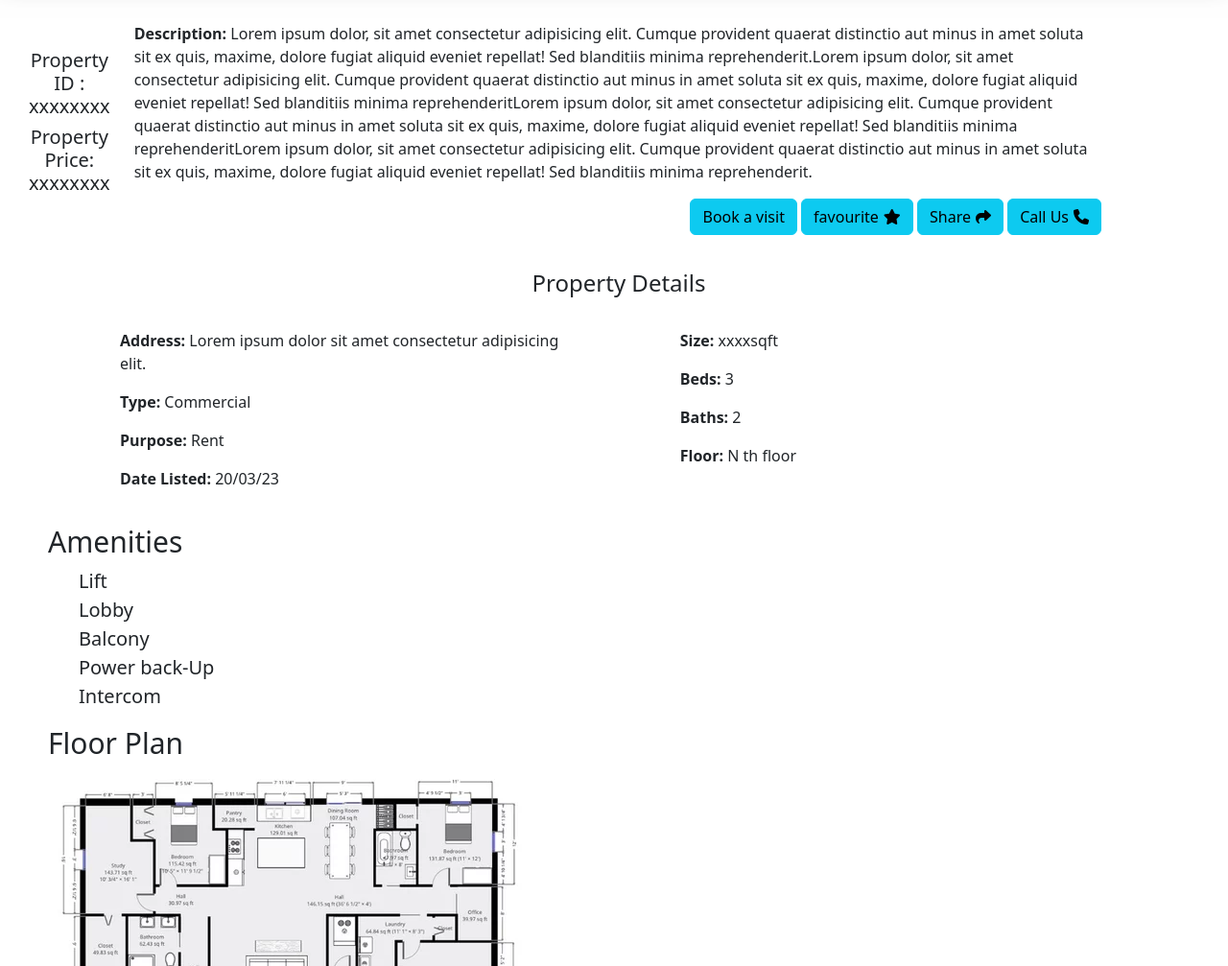
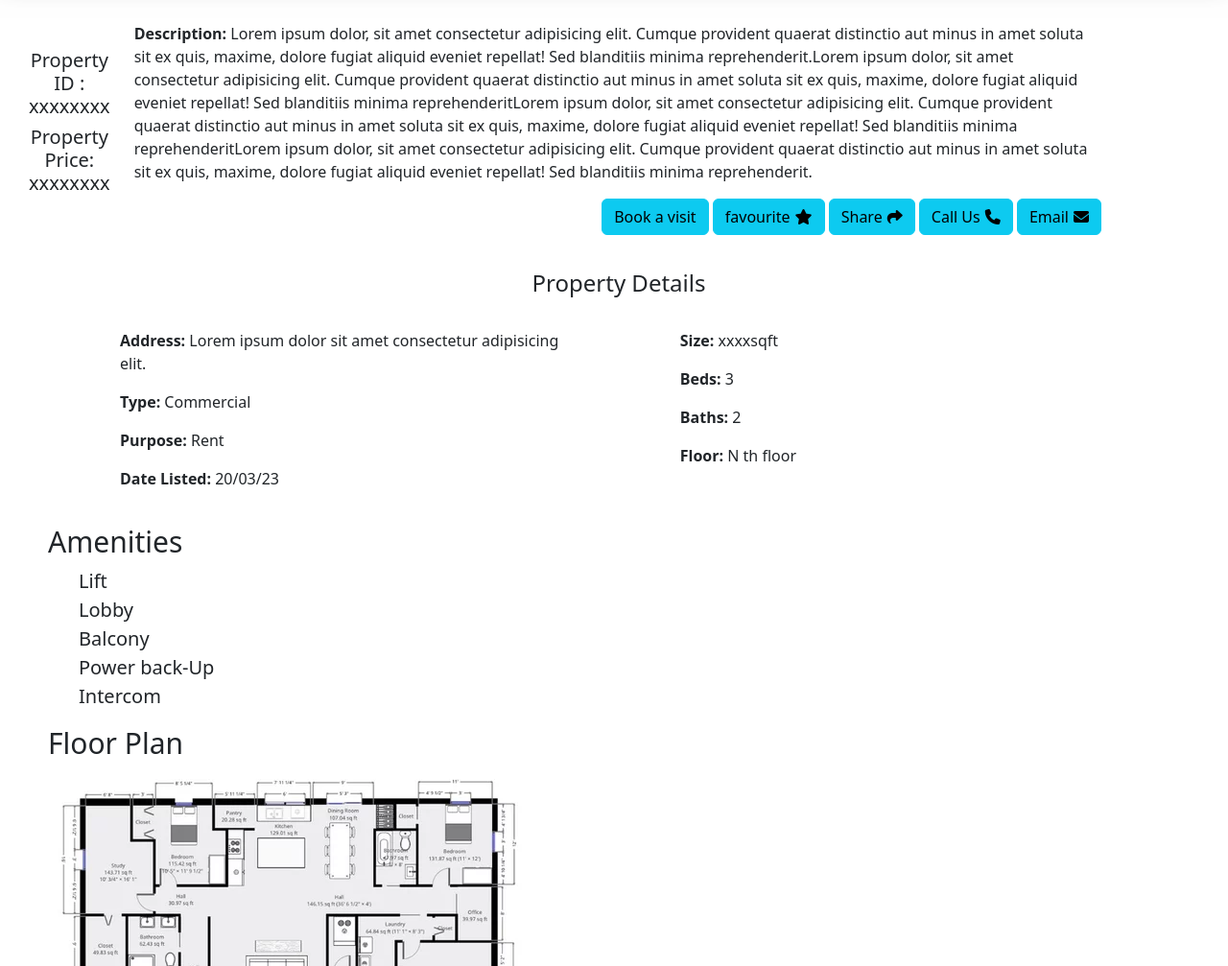
Before and after one commit to mrshovon/PRISM, a plain HTML site: page property-details.html in a window 1280 px wide. Shown: the part 880-1887 px from the top of the page at 96% size. Drawn offline with nearby package versions, Linux system fonts and the light colour scheme; files that its build step writes are made by us from their sources.

Commit message:
20323/427/off/lap/own/lastcomt

```diff
--- a/property-details.html
+++ b/property-details.html
@@ -79,6 +79,7 @@
             <li class="btn btn-info"><a href="" style="text-decoration: none; color:black">favourite</a><i class="fa-solid fa-star" style="margin-left: 5px;"></i></li>
             <li class="btn btn-info"><a href="" style="text-decoration: none; color:black">Share</a><i class="fa-solid fa-share" style="margin-left: 5px;"></i></li>
             <li class="btn btn-info"><a href="" style="text-decoration: none; color:black">Call Us</a><i class="fa-solid fa-phone" style="margin-left: 5px;"></i></li>
+            <li class="btn btn-info"><a href="" style="text-decoration: none; color:black">Email</a><i class="fa-solid fa-envelope"  style="margin-left: 5px;"></i>
           </ul>
           <!-- <h5 style="margin-left: 25px;"><span><b>PRICE:</b></span> XXXXXXXXX </h5> -->
         </div>
```
